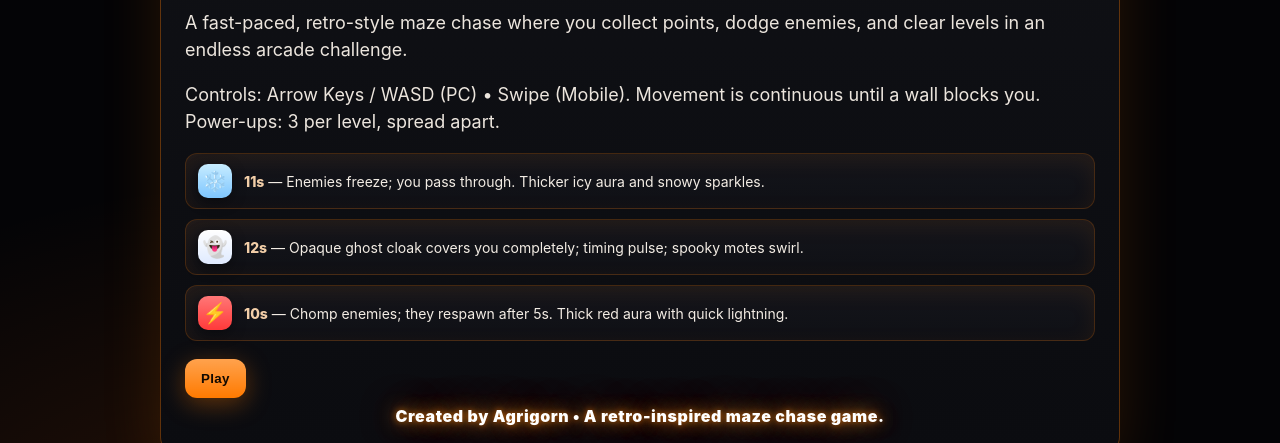
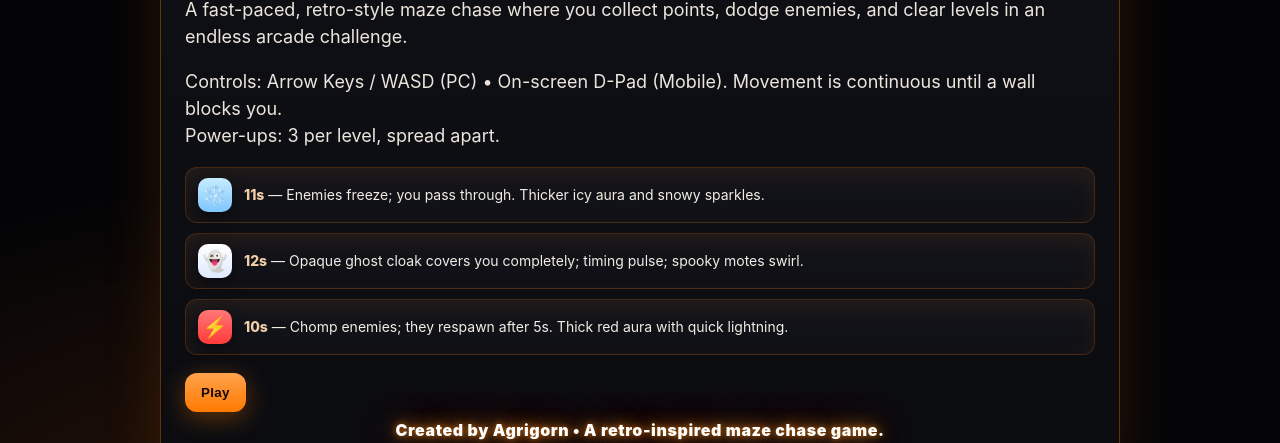
Before and after one commit to wise321/Sign-Maze-Game, a plain HTML site: page index.html in a window 1280 px wide. Shown: the part 357-800 px from the top of the page. Drawn offline with Linux system fonts and the light colour scheme.

Commit message:
index.html

```diff
--- a/index.html
+++ b/index.html
@@ -14,15 +14,16 @@
     }
     *{box-sizing:border-box}
     html,body{height:100%;margin:0;background:#000;color:var(--text);font-family:Inter,system-ui,Segoe UI,Roboto,Helvetica,Arial,sans-serif}
-    #game-wrap{position:relative;height:100vh;width:100vw;display:flex;align-items:center;justify-content:center;background:#000;overflow:hidden}
-    canvas{background:#000;display:block;max-width:100vw;max-height:100vh}
+    #game-wrap{position:relative;height:100vh;width:100vw;background:#000;overflow:hidden}
+
+    canvas{background:#000;display:block;max-width:100vw;max-height:100vh;margin:0 auto}
 
     /* HUD */
     #hud{
       position:absolute;left:0;right:0;top:0;padding:8px 12px;
       display:flex;gap:12px;align-items:center;justify-content:space-between;
       pointer-events:none;font-weight:600;letter-spacing:.4px;
-      text-shadow:0 1px 0 rgba(0,0,0,.3)
+      text-shadow:0 1px 0 rgba(0,0,0,.3);z-index:4
     }
     .pill{
       background:linear-gradient(180deg,var(--orange2),var(--orange));
@@ -47,7 +48,7 @@
       box-shadow:0 12px 60px rgba(255,122,0,.15), 0 2px 0 rgba(255,255,255,.02) inset
     }
 
-    /* Title with depth (no glow) */
+    /* Title with depth */
     .title{
       font-size: clamp(28px, 5vw, 56px);
       line-height:1.18;
@@ -68,9 +69,6 @@
       background:linear-gradient(180deg,#ffa24d,#ff7a00);
       color:#120900;border:0;border-radius:12px;padding:12px 16px;
       font-weight:800;letter-spacing:.3px;cursor:pointer;box-shadow:0 6px 24px rgba(255,122,0,.35)
-    }
-    button.secondary{
-      background:#181a20;color:#ffd6b3;border:1px solid rgba(255,122,0,.35)
     }
     .list{margin:10px 0 0 0;padding-left:18px;font-size:14px;opacity:.94}
     .badge{margin-top:6px;display:inline-flex;align-items:center;gap:6px;padding:6px 10px;border-radius:999px;background:#16181f;border:1px solid rgba(255,122,0,.28);font-size:12px}
@@ -134,11 +132,7 @@
     }
 
     /* Power-up blurb styling on start UI */
-    .pu-list{
-      margin:14px 0 0 0;
-      display:grid;
-      gap:10px;
-    }
+    .pu-list{margin:14px 0 0 0;display:grid;gap:10px}
     .pu-row{
       display:flex;align-items:center;gap:12px;
       background:linear-gradient(180deg,#14151b,#0f1015);
@@ -158,6 +152,31 @@
     .pu-frenzy{background:linear-gradient(180deg,#ff7777,#ff3a3a); color:#250202;}
     .pu-text{flex:1; font-size:14px; opacity:.95}
     .pu-em{font-weight:800;color:#ffd9b0}
+
+    /* D-Pad */
+    #dpad{
+      position:absolute;left:0;right:0;bottom:0;height:160px;
+      display:flex;align-items:center;justify-content:center;
+      gap:18px;padding:10px 14px;z-index:4;
+      background:linear-gradient(180deg, #06070a 0%, #090a0f 100%);
+      border-top:1px solid rgba(255,122,0,.15);
+      box-shadow:0 -8px 30px rgba(0,0,0,.5);
+    }
+    .pad{
+      width:240px;height:140px;display:grid;
+      grid-template-columns:1fr 1fr 1fr;grid-template-rows:1fr 1fr 1fr;
+      gap:10px;touch-action:none
+    }
+    .dpad-btn{
+      background:linear-gradient(180deg,#171a20,#0f1217);
+      border:1px solid rgba(255,122,0,.25);
+      box-shadow:0 6px 24px rgba(255,122,0,.12), 0 2px 0 rgba(255,255,255,.04) inset;
+      color:#ffd9b0;font-size:28px;font-weight:900;border-radius:12px;
+      display:flex;align-items:center;justify-content:center;
+      user-select:none;cursor:pointer
+    }
+    .dpad-btn:active{transform:scale(0.98)}
+    .dpad-empty{pointer-events:none;opacity:0}
   </style>
 </head>
 <body>
@@ -196,11 +215,11 @@
           A fast-paced, retro-style maze chase where you collect points, dodge enemies, and clear levels in an endless arcade challenge.
         </p>
         <p class="subtitle" style="opacity:.92">
-          Controls: Arrow Keys / WASD (PC) • Swipe (Mobile). Movement is continuous until a wall blocks you.<br>
+          Controls: Arrow Keys / WASD (PC) • On-screen D-Pad (Mobile). Movement is continuous until a wall blocks you.<br>
           Power-ups: 3 per level, spread apart.
         </p>
 
-        <!-- Icon-led power-up list (clean game-style) -->
+        <!-- Icon-led power-up list -->
         <div class="pu-list">
           <div class="pu-row">
             <span class="pu-icon pu-ice">❄️</span>
@@ -246,17 +265,39 @@
         </div>
       </div>
     </div>
+
+    <!-- D-Pad controls -->
+    <div id="dpad" aria-label="Directional controls">
+      <div class="pad">
+        <div class="dpad-empty"></div>
+        <div class="dpad-btn" data-dir="up" aria-label="Up">▲</div>
+        <div class="dpad-empty"></div>
+
+        <div class="dpad-btn" data-dir="left" aria-label="Left">◀</div>
+        <div class="dpad-empty"></div>
+        <div class="dpad-btn" data-dir="right" aria-label="Right">▶</div>
+
+        <div class="dpad-empty"></div>
+        <div class="dpad-btn" data-dir="down" aria-label="Down">▼</div>
+        <div class="dpad-empty"></div>
+      </div>
+    </div>
+
   </div>
 
   <script>
   (() => {
+    // Layout reserve for D-Pad
+    const DPAD_HEIGHT = 160;
+
     // Maze settings
     const COLS = 22;
     const ROWS = 25;
     const MAX_LEVEL = 50;
-    const PLAYER_SPEED_TPS = 7.0;
-    const ENEMY_SPEED_TPS  = 6.2;
-    const ENEMY_IDLE_SPEED = 2.2; // roam inside ghost house before player moves
+    // Slower speeds for finer control
+    const PLAYER_SPEED_TPS = 5.2;   // was 7.0
+    const ENEMY_SPEED_TPS  = 4.8;   // was 6.2
+    const ENEMY_IDLE_SPEED = 1.6;   // was 2.2
     const TILE_ASPECT_MARGIN = 0.96;
 
     // DOM
@@ -283,15 +324,20 @@
       startOverlay.classList.remove('hidden');
     }
 
-    // Responsive canvas
+    // Responsive canvas (reserve space for D-Pad)
     let TILE = 24;
     function resizeCanvas(){
-      const w = window.innerWidth, h = window.innerHeight;
+      const w = window.innerWidth;
+      const hAvail = Math.max(200, window.innerHeight - DPAD_HEIGHT);
       const tileW = Math.floor((w * TILE_ASPECT_MARGIN) / COLS);
-      const tileH = Math.floor((h * TILE_ASPECT_MARGIN) / ROWS);
+      const tileH = Math.floor((hAvail * TILE_ASPECT_MARGIN) / ROWS);
       TILE = Math.max(10, Math.min(tileW, tileH));
       canvas.width = COLS * TILE;
       canvas.height= ROWS * TILE;
+      // center canvas horizontally and place top so D-Pad sits below
+      canvas.style.position = 'absolute';
+      canvas.style.left = `${(window.innerWidth - canvas.width)/2}px`;
+      canvas.style.top  = `${Math.max(0, (hAvail - canvas.height)/2)}px`;
     }
     window.addEventListener('resize', resizeCanvas, {passive:true});
     resizeCanvas();
@@ -490,7 +536,7 @@
       gameOverOverlay.classList.add('hidden');
     }
 
-    // Input
+    // Keyboard input
     window.addEventListener('keydown', (e)=>{
       const k = e.key.toLowerCase();
       if(['arrowup','w'].includes(k)) desiredDir = DIRS.up;
@@ -500,24 +546,22 @@
       lastCommandMs = performance.now();
     });
 
-    let touchStart=null;
-    canvas.addEventListener('touchstart', (e)=>{
-      const t = e.changedTouches[0];
-      touchStart = {x:t.clientX, y:t.clientY};
-    }, {passive:true});
-    canvas.addEventListener('touchmove', (e)=>{ e.preventDefault(); }, {passive:false});
-    canvas.addEventListener('touchend', (e)=>{
-      if(!touchStart) return;
-      const t = e.changedTouches[0];
-      const dx = t.clientX - touchStart.x;
-      const dy = t.clientY - touchStart.y;
-      const ax = Math.abs(dx), ay=Math.abs(dy);
-      const min = 12;
-      if(ax>ay && ax>min){ desiredDir = dx>0?DIRS.right:DIRS.left; }
-      else if(ay>min){ desiredDir = dy>0?DIRS.down:DIRS.up; }
-      touchStart=null;
+    // On-screen D-Pad
+    function setDirFromButton(dir){
+      if(dir==='up') desiredDir = DIRS.up;
+      if(dir==='down') desiredDir = DIRS.down;
+      if(dir==='left') desiredDir = DIRS.left;
+      if(dir==='right') desiredDir = DIRS.right;
       lastCommandMs = performance.now();
-    }, {passive:true});
+    }
+    document.querySelectorAll('.dpad-btn').forEach(btn=>{
+      const dir = btn.getAttribute('data-dir');
+      const handler = (e)=>{ e.preventDefault(); setDirFromButton(dir); };
+      btn.addEventListener('pointerdown', handler);
+      btn.addEventListener('click', handler);
+      btn.addEventListener('touchstart', handler, {passive:false});
+    });
+    // Note: swipe controls removed in favor of D-Pad
 
     // Grid helpers
     function isWall(tx,ty){
@@ -638,7 +682,6 @@
         }
       }
 
-      // Move
       g.x += g.dir.x * g.speed * dt;
       g.y += g.dir.y * g.speed * dt;
 
@@ -650,7 +693,6 @@
 
       const tx = Math.floor(g.x), ty=Math.floor(g.y);
 
-      // Collisions; when idle, treat leaving house as blocked
       if(g.dir.x!==0){
         const n = g.dir.x>0? Math.floor(g.x+g.radius) : Math.floor(g.x-g.radius);
         const leavingHouse = idle && world.grid[ty] && world.grid[ty][n]!==3;
@@ -797,7 +839,6 @@
         for(let x=0;x<COLS;x++){
           if(world.grid[y][x]===0){
             const px=x*TILE, py=y*TILE, w=TILE, h=TILE;
-            // base orange bevel
             const g=ctx.createLinearGradient(px,py,px,py+h);
             g.addColorStop(0,'#ffb56b');
             g.addColorStop(0.45,'#ff8e1f');
@@ -805,16 +846,13 @@
             ctx.fillStyle=g;
             roundRect(px+0.5,py+0.5,w-1,h-1, Math.floor(TILE*0.22));
 
-            // top highlight
             ctx.fillStyle='rgba(255,220,170,0.35)';
             ctx.fillRect(px+2,py+2,w-4,Math.max(2,Math.floor(h*0.12)));
 
-            // right/bottom shadow
             ctx.fillStyle='rgba(0,0,0,0.25)';
             ctx.fillRect(px+w-3,py+3,2,h-6);
             ctx.fillRect(px+3,py+h-3,w-6,2);
 
-            // subtle texture specks
             ctx.fillStyle='rgba(255,255,255,0.04)';
             for(let i=0;i<2;i++){
               const sx=px+4+Math.random()*(w-8), sy=py+4+Math.random()*(h-8);
@@ -1137,7 +1175,6 @@
     function drawEnemies(){
       const frozen = freezeTimer>0;
       for(const g of enemies){
-        // particles burst if eaten
         if(g.state!=='alive'){
           for(const p of g.particles){
             const x=p.x*TILE, y=p.y*TILE;
```
